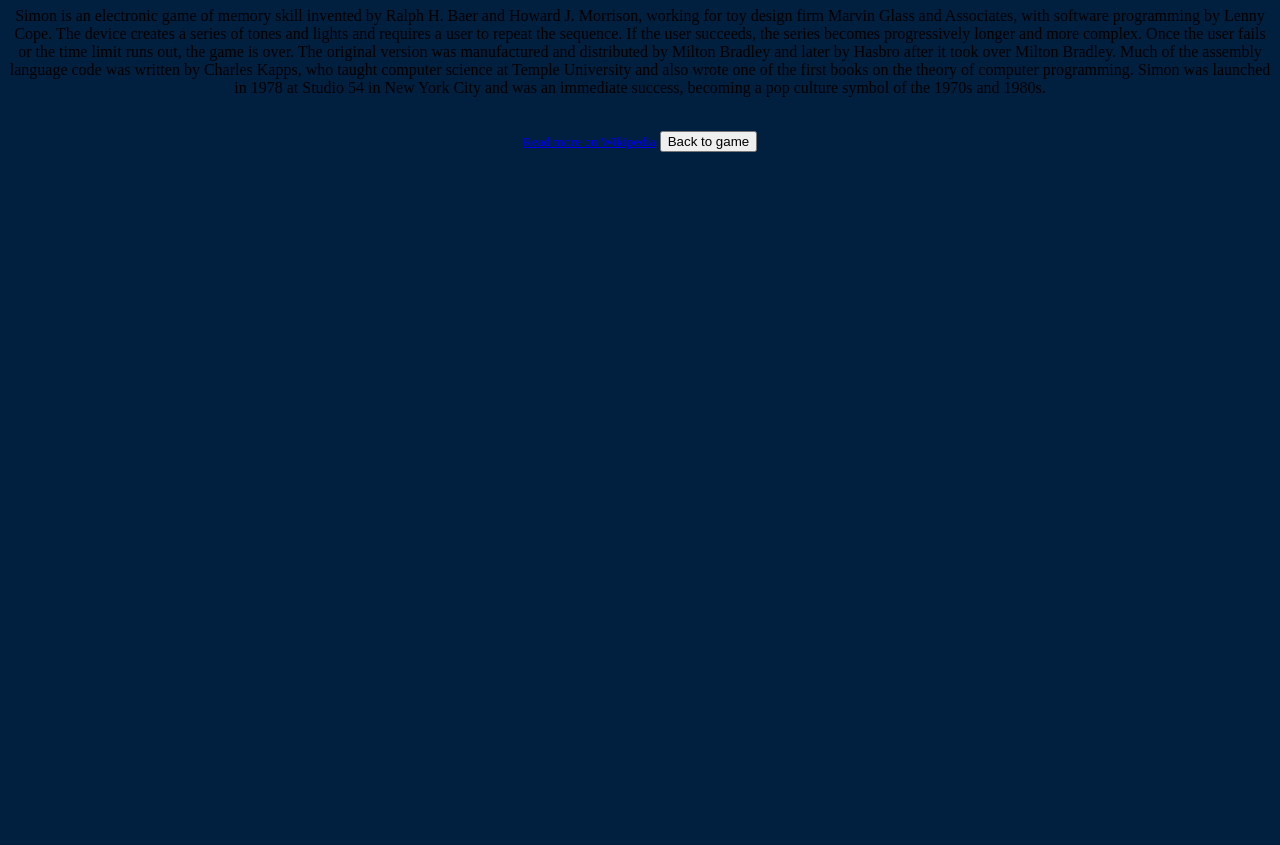
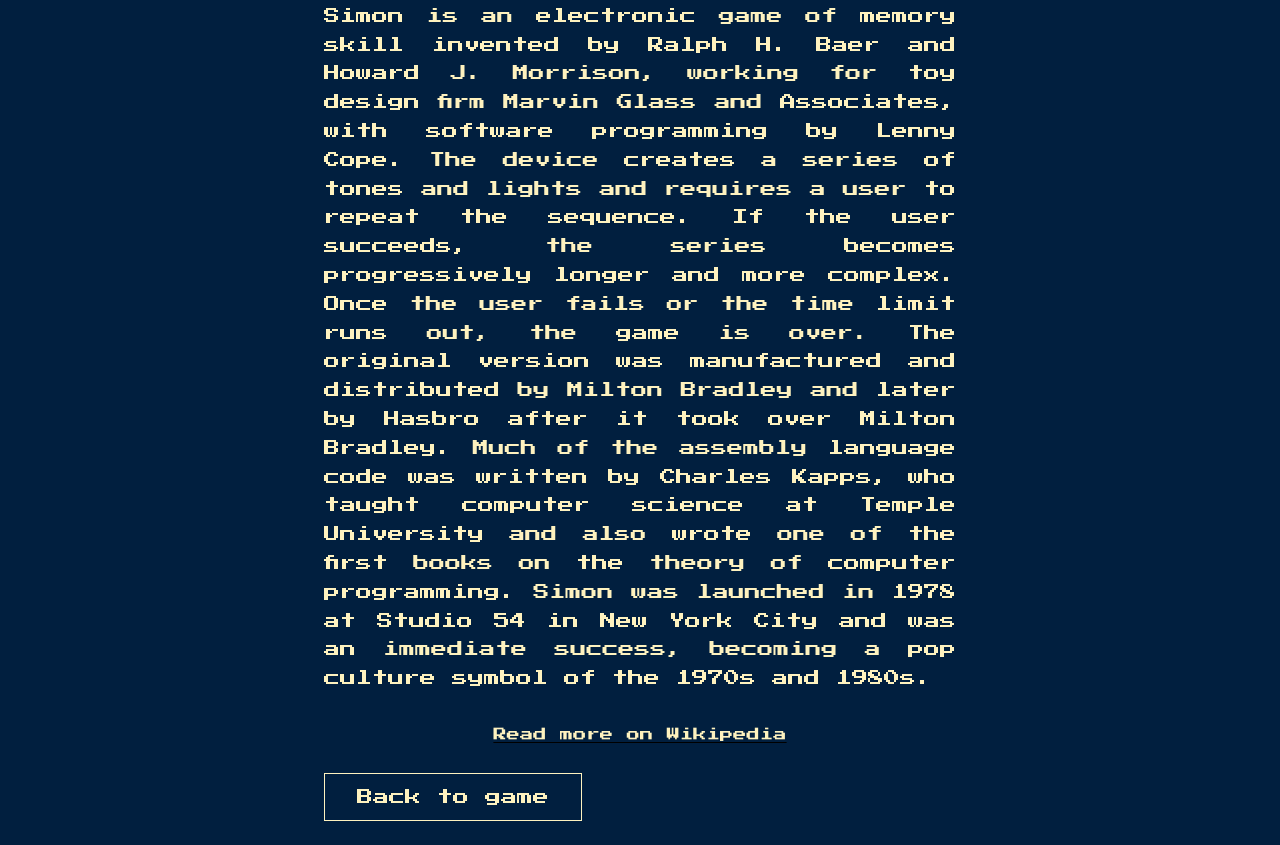
Before and after one commit to vasily-glazkov/simon_game, a plain HTML site: page about.html in a window 1280 px wide. Shown: the part 73-918 px from the top of the page. Before the commit the page ends 800 px from the top, so only its background shows below. Drawn offline with Linux system fonts and the light colour scheme.

Commit message:
added styles for about.html

```diff
--- a/styles.css
+++ b/styles.css
@@ -1,20 +1,26 @@
 body {
   text-align: center;
-  background-color: #011F3F;
+  background-color: #011f3f;
+  font-family: "Press Start 2P", cursive;
+}
+
+a {
+  text-decoration: none;
+  color: #fef2bf;
 }
 
 #level-title {
-  font-family: 'Press Start 2P', cursive;
+  font-family: "Press Start 2P", cursive;
   font-size: 3rem;
-  margin:  5%;
-  color: #FEF2BF;
+  margin: 5%;
+  color: #fef2bf;
 }
 
-.container {
+.container,
+.about-container {
   display: block;
   width: 50%;
   margin: auto;
-
 }
 
 .btn {
@@ -51,3 +57,39 @@ body {
   box-shadow: 0 0 20px white;
   background-color: grey;
 }
+
+#about {
+  font-family: "Press Start 2P", cursive;
+  font-size: 2rem;
+  margin: 5%;
+  color: #fef2bf;
+}
+
+.about-container h1,
+.about-container p {
+  color: #fef2bf;
+}
+
+.about-container p {
+  text-align: justify;
+  line-height: 1.8;
+}
+
+small {
+  text-decoration: underline;
+}
+
+#back {
+  margin-top: 5%;
+  font-family: "Press Start 2P", cursive;
+  background-color: #011f3f;
+  border: 1px solid #fef2bf;
+  color: white;
+  padding: 15px 32px;
+  text-align: center;
+  text-decoration: none;
+  display: block;
+  font-size: 16px;
+  color: #fef2bf;
+  cursor: pointer;
+}
```
